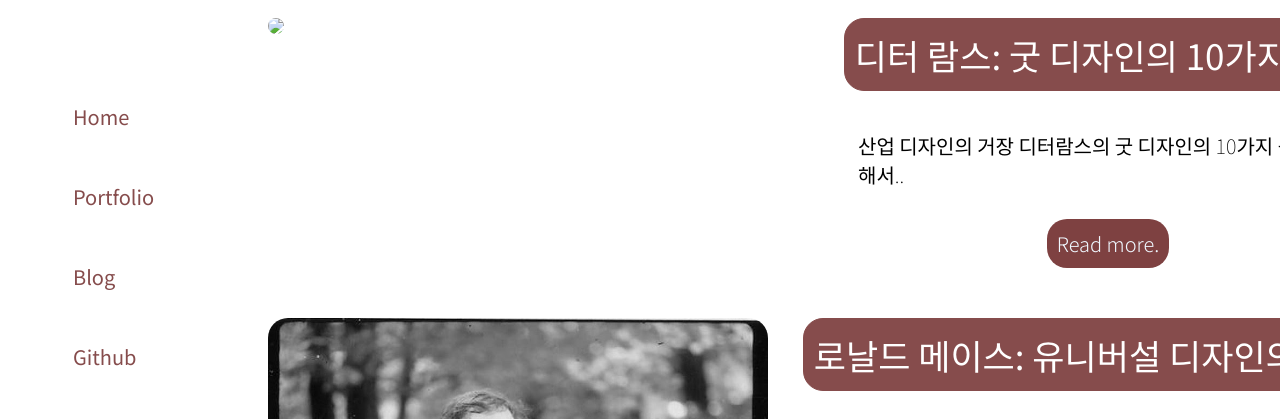
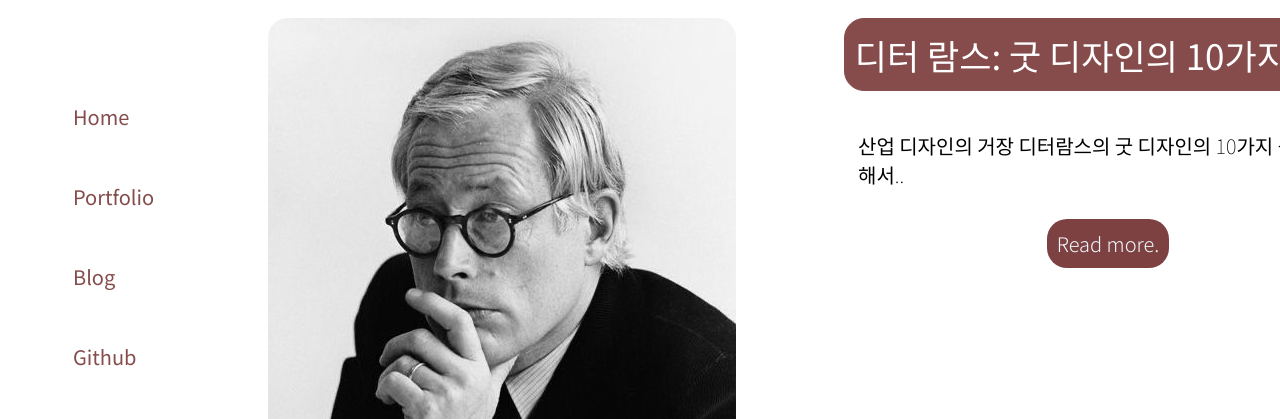
Before and after one commit to pcy229/Design-LAB, a plain HTML site: page Blog.html in a window 1280 px wide. Shown: the part 331-750 px from the top of the page. Drawn offline with Linux system fonts and the light colour scheme.

Commit message:
Update Blog.html

```diff
--- a/Blog.html
+++ b/Blog.html
@@ -29,7 +29,7 @@
             <!--1-->
             <div class="content">
                 <div class="image">
-                    <img src="img/img/dr01.jpg">
+                    <img src="img/dr01.jpg">
                 </div>
                 <div class="textcontent">
                     <div class="subtitle">
```
